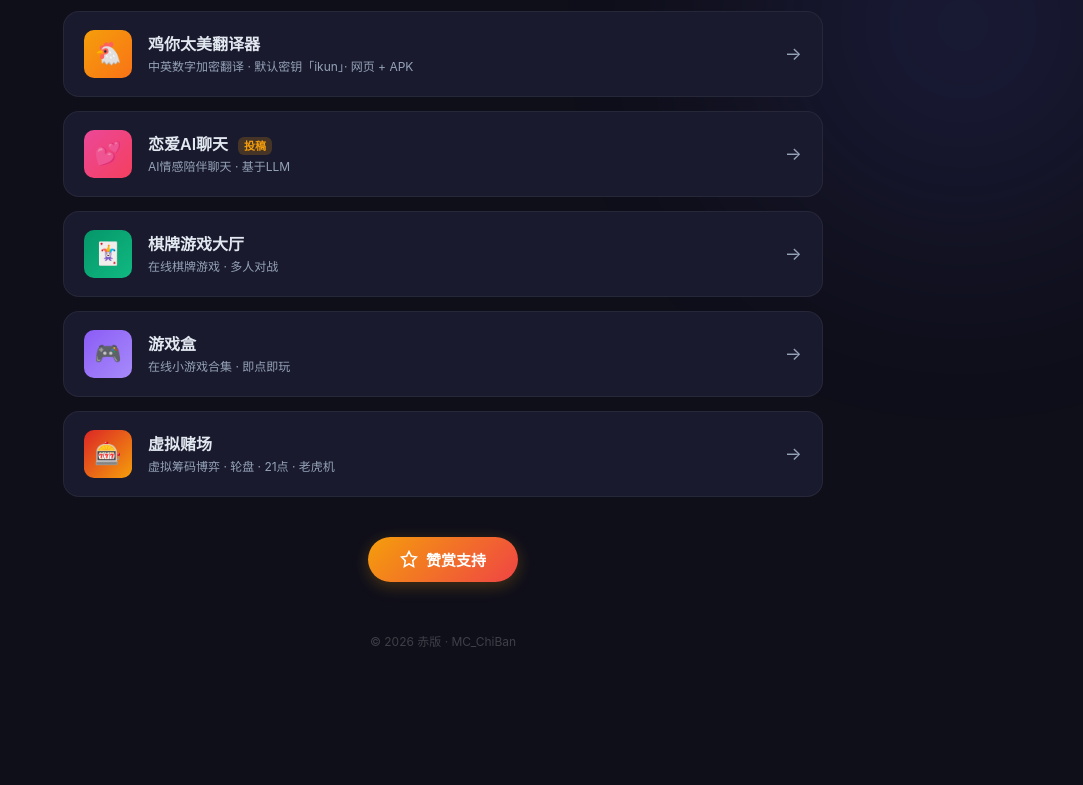
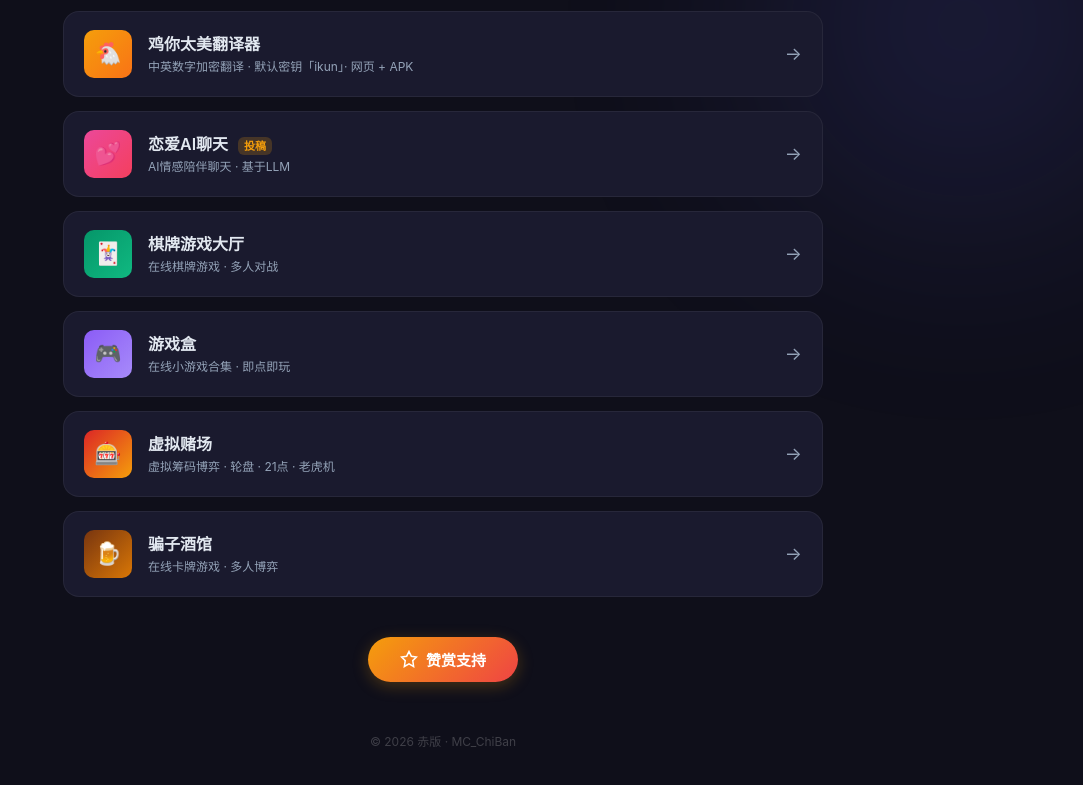
Before and after one commit to PPZZXX123/gerenzhuye, a plain HTML site: page index.html in a window 1280 px wide. Shown: the part 675-1460 px from the top of the page, without its empty margins (197-1280 px from the left). Before the commit the page ends 1386 px from the top, so only its background shows below. Drawn offline with Linux system fonts and the light colour scheme.

Commit message:
Add liar tavern

```diff
--- a/index.html
+++ b/index.html
@@ -466,6 +466,16 @@
       <span class="project-arrow">→</span>
     </a>
 
+    <!-- 骗子酒馆 -->
+    <a class="project-card" href="https://034749ed8af84b96ac0210f9efc8161e.app.codebuddy.work" target="_blank" rel="noopener">
+      <div class="project-icon" style="background:linear-gradient(135deg,#78350f,#d97706);">🍺</div>
+      <div class="project-info">
+        <div class="name">骗子酒馆</div>
+        <div class="desc">在线卡牌游戏 · 多人博弈</div>
+      </div>
+      <span class="project-arrow">→</span>
+    </a>
+
   </div>
 
   <!-- 赞赏 -->
```
